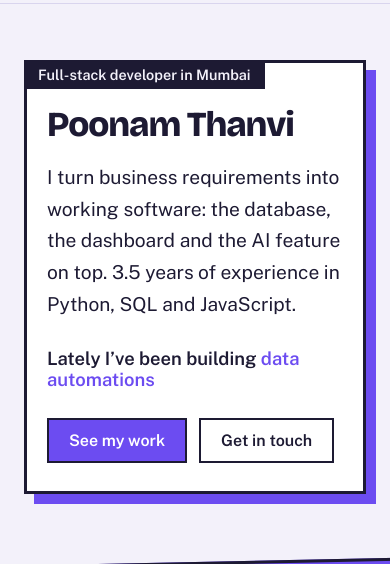
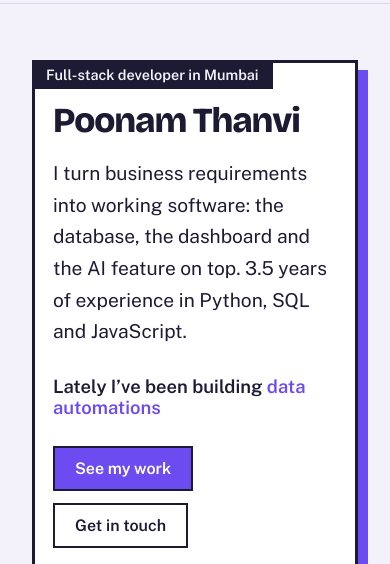
Before and after one commit to poonam0405/portfolio, a plain HTML site: page index.html in a window 390 px wide. Shown: the part 57-621 px from the top of the page. Drawn offline with nearby package versions, Linux system fonts and the light colour scheme.

Commit message:
Add padding and margin to hero panel

```diff
--- a/index.html
+++ b/index.html
@@ -136,6 +136,11 @@ body{max-width:100%}
 
   .hero .panel h1 {
     font-size: clamp(2rem, 9vw, 3rem);
+  }
+   .hero .panel {
+    padding: 40px 18px 28px;
+    margin: 0 8px;
+    width: auto;
   }
 }
 /* safety net: if a browser never plays the entrance animation, show everything anyway */
```
